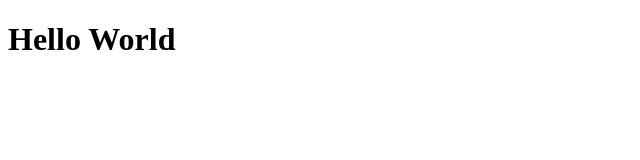
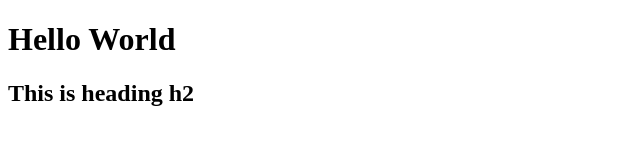
Before and after one commit to Stakiyo/Demo, a plain HTML site: page index.html in a window 1280 px wide. Shown: the whole page, without its empty margins (0-640 px from the left). Drawn offline with Linux system fonts and the light colour scheme.

Commit message:
Second Commit

```diff
--- a/index.html
+++ b/index.html
@@ -7,5 +7,6 @@
   </head>
   <body>
     <h1>Hello World</h1>
+    <h2>This is heading h2</h2>
   </body>
 </html>
```
